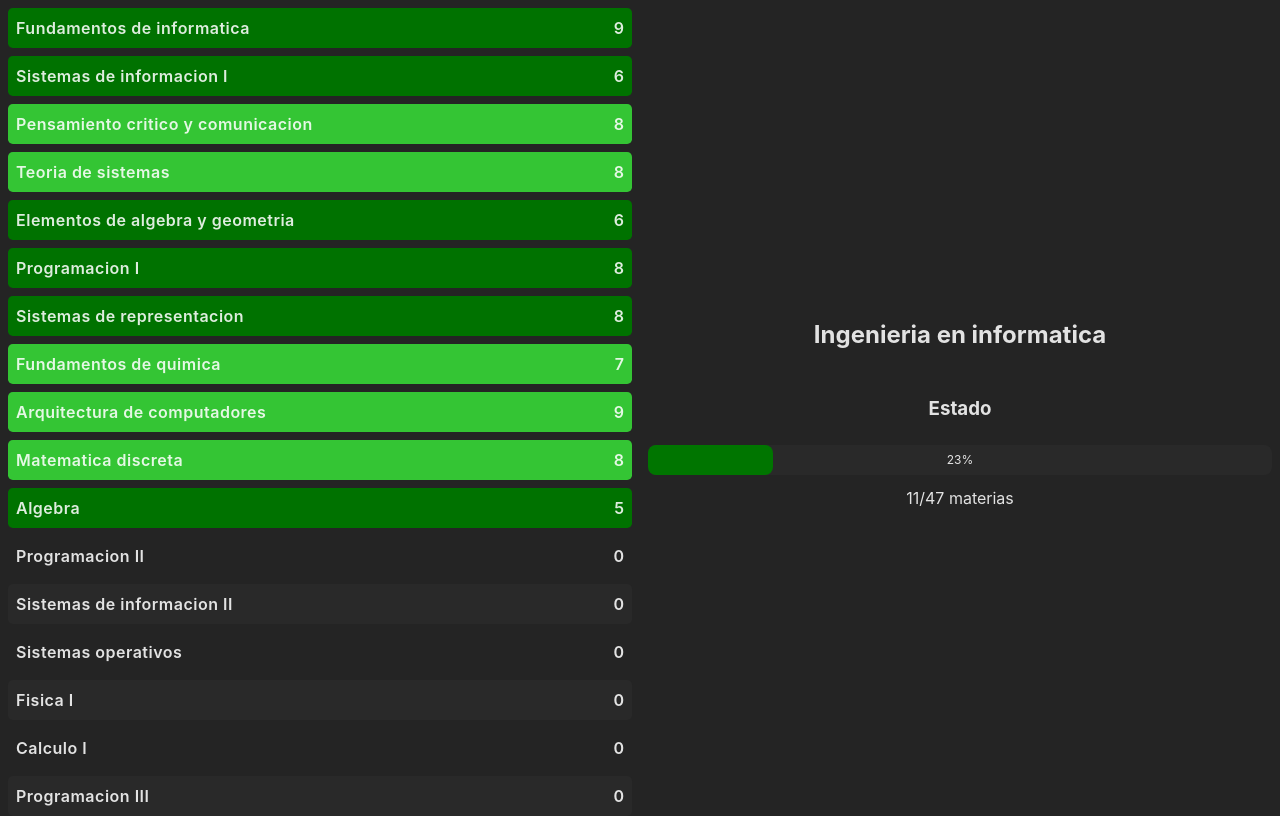
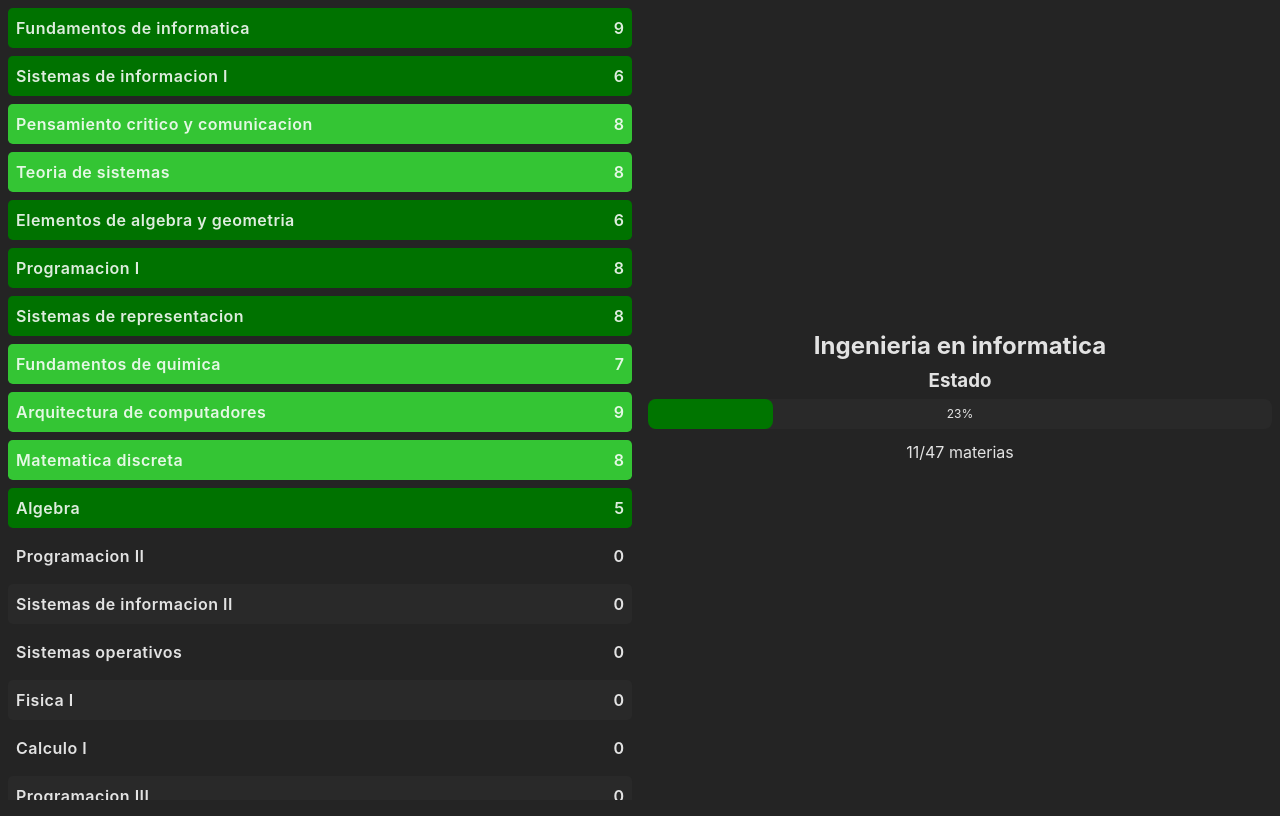
Before and after one commit to enzocazenave/university-degree-status, a React (Vite) app: page / in a window 1280 px wide. Built offline with nearby package versions, Linux system fonts and the light colour scheme.

Commit message:
Change in global.css

```diff
--- a/src/components/Chart.jsx
+++ b/src/components/Chart.jsx
@@ -1,8 +1,6 @@
 import styles from '../styles/components/Chart.module.css'
 import data from '../data/data.json'
 import { getPassedDegrees } from '../helpers/getPassedDegrees';
-
-
 
 export const Chart = () => {
 
--- a/src/styles/global.css
+++ b/src/styles/global.css
@@ -18,7 +18,7 @@
 	display: flex;
 }
 
-body {
+* {
 	margin: 0;
 	padding: 0;
 	box-sizing: border-box;
```
